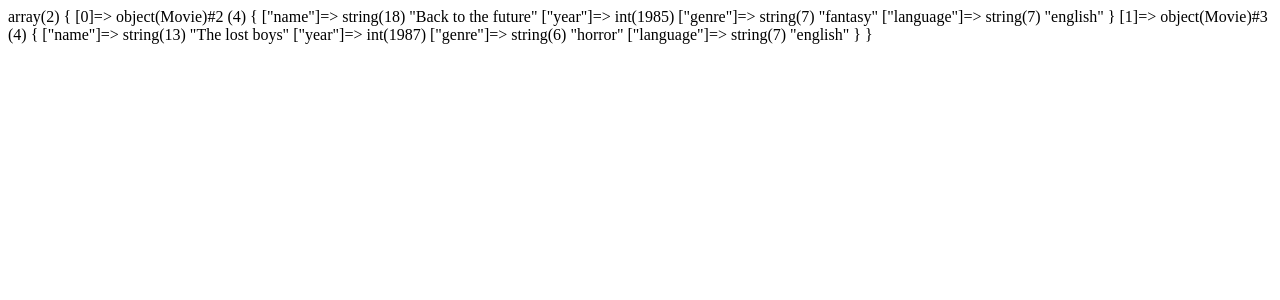
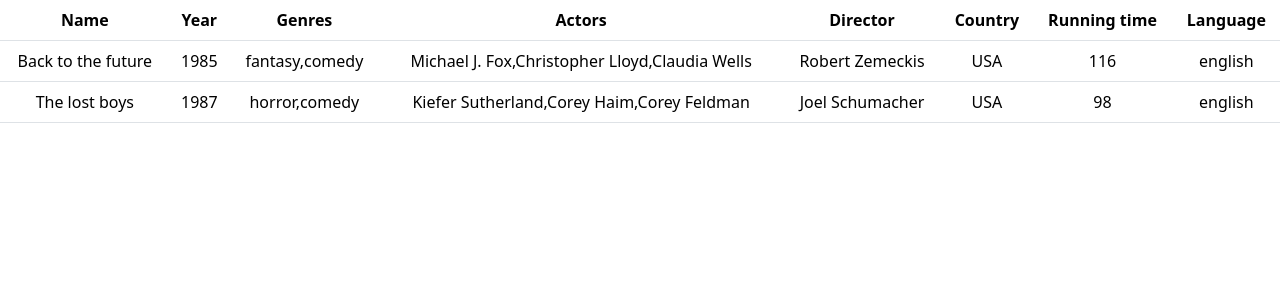
Before and after one commit to GiuliaRuggeri/php-oop-1, a PHP site: page / in a window 1280 px wide. Shown: the top 300 px of the page. Run offline with PHP 8.4, Linux system fonts and the light colour scheme.

Commit message:
Bonus 2 & 3

```diff
--- a/Models/Movie.php
+++ b/Models/Movie.php
@@ -7,18 +7,37 @@ class Movie
     public $year;
     public $genre;
     public $language;
+    public $actor;
+    public $director;
+    public $country;
+    public $runningtime;
 
-    public function __construct($name, $year, $genre, $language) {
+    public function __construct($name, $year, $genre, $language, $actor, $director, $country, $runningtime) {
 
         $this->name=$name;
         $this->year=$year;
         $this->genre=$genre;
         $this->language=$language;
+        $this->actor=$actor;
+        $this->director=$director;
+        $this->country=$country;
+        $this->runningtime=$runningtime;
 
     }
 
     public function getMovieInfo(){
 
-        $info=$this->name .",". $this->year .",". $this->genre .",". $this->language;
+        $info=$this->name .",". $this->year .",". implode(',', $this->genre) .",". $this->language .",". implode(',', $this->actor) .",". $this->director .",". $this->country .",". $this->runningtime;
+        return $info;
+    }
+
+    public function getGenreList(){
+        $genres=implode(',', $this->genre);
+        return $genres;
+    }
+
+    public function getActor(){
+        $actors=implode(',', $this->actor);
+        return $actors;
     }
 }
--- a/dati.php
+++ b/dati.php
@@ -2,15 +2,60 @@
 
 require __DIR__ . "/Models/Movie.php";
 
-$BackToTheFuture= new Movie("Back to the future", 1985, "fantasy", "english");
-$TheLostBoys= new Movie("The lost boys", 1987, "horror", "english");
+$genres1 = [
+    "fantasy", "comedy"
+];
 
-$movies=[
+$genres2 = [
+    "horror", "comedy"
+];
+
+$actors1 = [
+
+    "Michael J. Fox", "Christopher Lloyd", "Claudia Wells"
+];
+
+$actors2 = [
+
+    "Kiefer Sutherland", "Corey Haim", "Corey Feldman"
+
+];
+
+$BackToTheFuture = new Movie("Back to the future", 1985, $genres1, "english", $actors1, "Robert Zemeckis", "USA", 116);
+$TheLostBoys = new Movie("The lost boys", 1987, $genres2, "english", $actors2, "Joel Schumacher", "USA", 98);
+
+$movies = [
     $BackToTheFuture,
     $TheLostBoys,
 ];
+?>
 
+<table class="table text-center">
+    <thead>
+        <tr>
+            <th scope="col">Name</th>
+            <th scope="col">Year</th>
+            <th scope="col">Genres</th>
+            <th scope="col">Actors</th>
+            <th scope="col">Director</th>
+            <th scope="col">Country</th>
+            <th scope="col">Running time</th>
+            <th scope="col">Language</th>
 
-var_dump($movies);
+        </tr>
+    </thead>
+    <tbody>
 
-?>
+        <?php
+        foreach ($movies as $movie) {
+            echo  "<tr><td>" . $movie->name . "</td>";
+            echo  "<td>" . $movie->year . "</td>";
+            echo  "<td>" . $movie->getGenreList() . "</td>";
+            echo  "<td>" . $movie->getActor() . "</td>";
+            echo  "<td>" . $movie->director . "</td>";
+            echo  "<td>" . $movie->country . "</td>";
+            echo  "<td>" . $movie->runningtime . "</td>";
+            echo  "<td>" . $movie->language . "</td></tr>";
+        };
+
+        ?>
--- a/index.php
+++ b/index.php
@@ -3,6 +3,7 @@
 <head>
     <meta charset="UTF-8">
     <meta name="viewport" content="width=device-width, initial-scale=1.0">
+    <link rel="stylesheet" href=" https://cdnjs.cloudflare.com/ajax/libs/bootstrap/5.3.2/css/bootstrap.min.css">
     <title>Movies</title>
 </head>
 <body>
```
